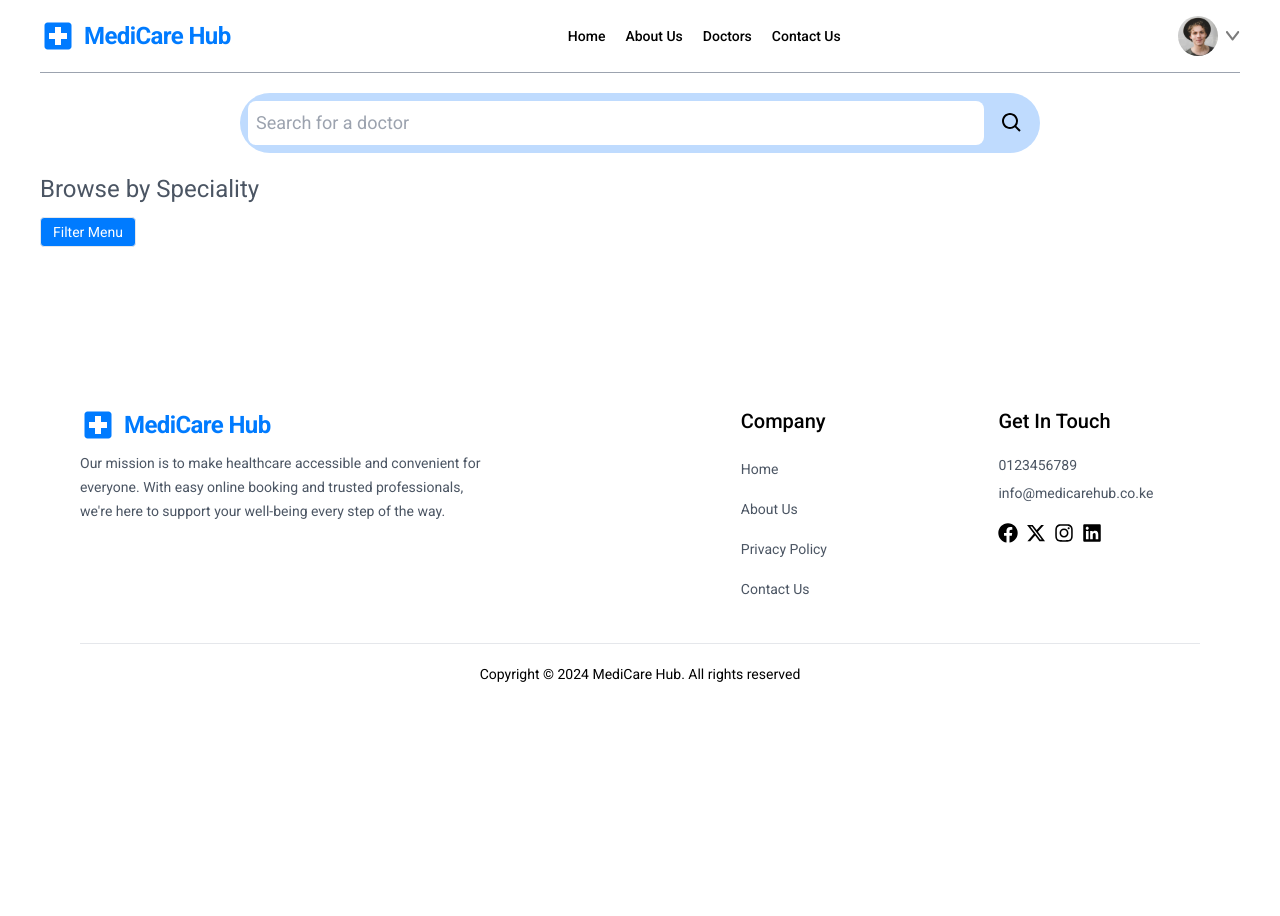
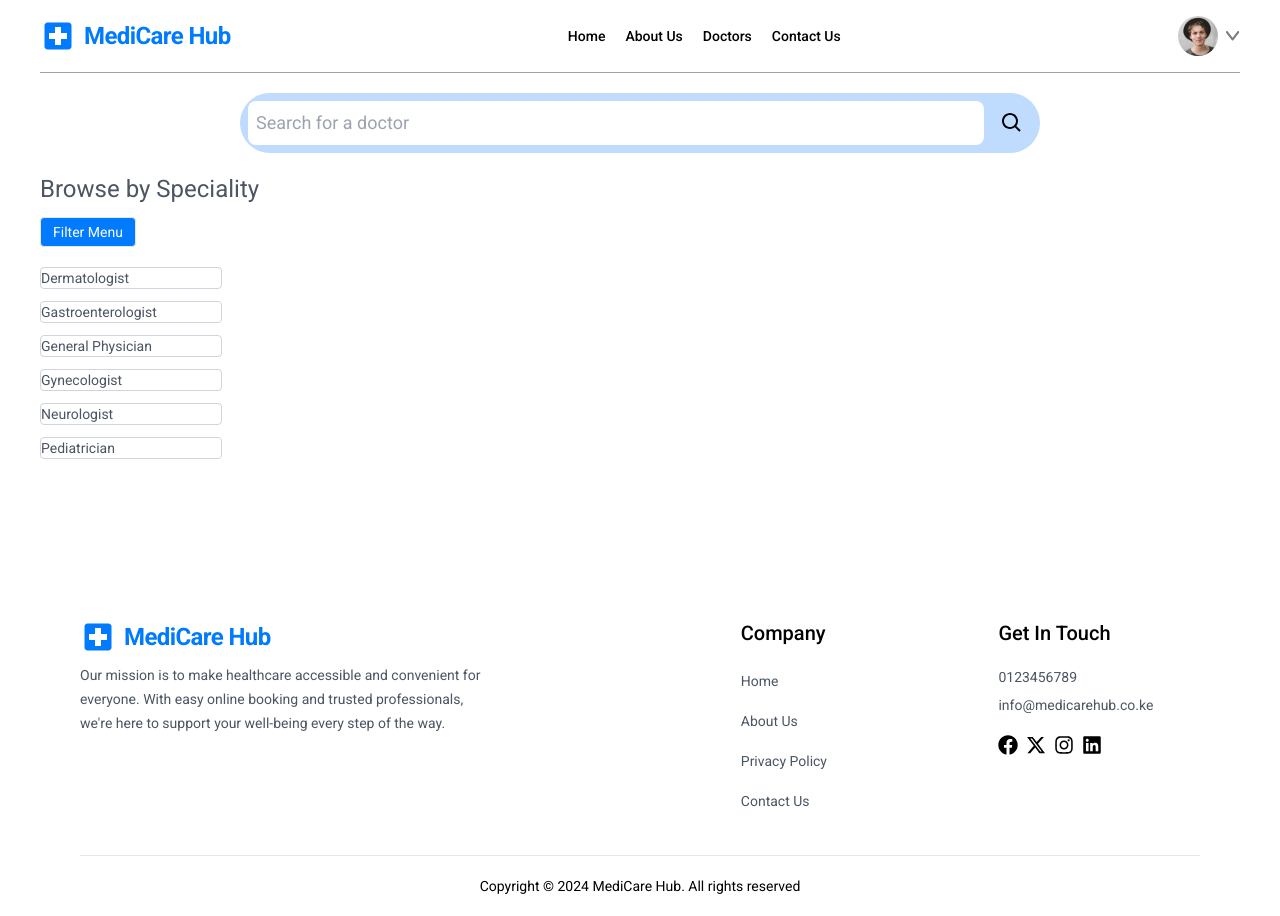
Before and after one commit to briansimiyuj/doctor-appointment-app, a React (Vite) app: page /doctors in a window 1280 px wide. Both pictures are taken after a click on the button "Filter Menu". Before the commit the page ends 800 px from the top, so only its background shows below. Built offline with nearby package versions, Linux system fonts and the light colour scheme; a web font is replaced by a local one.

Commit message:
Filter Menu 2

```diff
--- a/src/components/Doctors/FilterMenu.tsx
+++ b/src/components/Doctors/FilterMenu.tsx
@@ -1,8 +1,12 @@
 import { useState } from "react"
+import { specialityData } from "../../assets/frontend/assets"
+import { useNavigate, useParams } from "react-router-dom"
 
 const FilterMenu: React.FC = ()=>{
 
-    const [showFilterMenu, setShowFilterMenu] = useState<boolean>(false)
+    const [showFilterMenu, setShowFilterMenu] = useState<boolean>(false),
+          { specialityParam } = useParams(),
+          navigate = useNavigate()
 
     return(
 
@@ -19,6 +23,30 @@ const FilterMenu: React.FC = ()=>{
 
             </div>
 
+
+            <div className="flex flex-col sm:flex-row items-start gap-5 mt-5">
+
+                <div className={`flex-col gap-3 text-sm text-gray-600 ${showFilterMenu ? "flex" : "hidden"}`}>
+
+                    {
+
+                        specialityData.map((speciality, index) =>(
+
+                            <p
+                                key={index}
+                                className={`w-[94vw] sm:w-auto py1.5 pr-16 border border-gray-300 rounded transition-all cursor-pointer ${specialityParam === speciality.speciality ? "bg-indigo-100 text-black" : ""}`}
+                                onClick={() => specialityParam   === speciality.speciality ? navigate("/doctors") : navigate(`/doctors/${speciality.speciality}`)}
+                            >{speciality.speciality}</p>
+
+                        ))
+
+                    }
+
+
+                </div>
+
+            </div>
+
         </div>
 
     )
```
Also changed, not shown: 1 other file (tests, documents, lock files or other folders).
